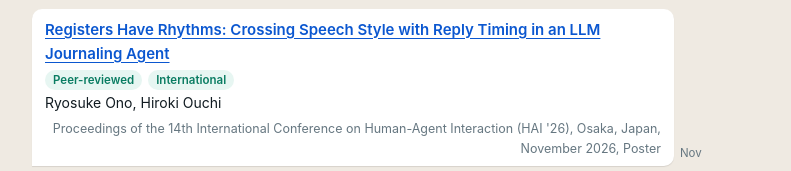
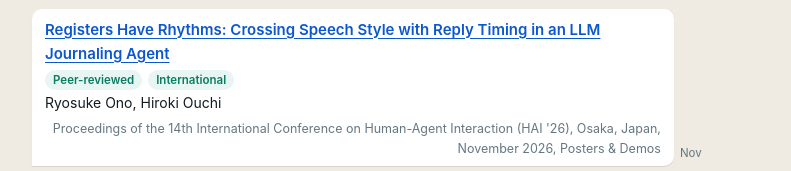
Before and after one commit to Ryosuke-On/Ryosuke-On.github.io, a plain HTML site: page about/en/index.html in a window 1280 px wide. Shown: the part 1283-1454 px from the top of the page, without its empty margins (244-1035 px from the left). Drawn offline with Linux system fonts and the light colour scheme.

Commit message:
HAI 2026 の区分を会議サイトの名称「Posters & Demos」に合わせる（日英）
Co-Authored-By: Claude Opus 5.5 <noreply@anthropic.com>

```diff
--- a/about/en/index.html
+++ b/about/en/index.html
@@ -234,7 +234,7 @@
         <div class="title"><a href="https://doi.org/10.1145/3841580.3845675">Registers Have Rhythms: Crossing Speech Style with Reply Timing in an LLM Journaling Agent</a></div>
         <div class="tags"><span class="tag">Peer-reviewed</span><span class="tag">International</span></div>
         <div class="authors">Ryosuke Ono, Hiroki Ouchi</div>
-        <div class="venue">Proceedings of the 14th International Conference on Human-Agent Interaction (HAI '26), Osaka, Japan, November 2026, Poster</div>
+        <div class="venue">Proceedings of the 14th International Conference on Human-Agent Interaction (HAI '26), Osaka, Japan, November 2026, Posters &amp; Demos</div>
       </div>
       <span class="time">Nov</span>
     </div>
```
Also changed, not shown: about/index.html (+1 -1 lines).
